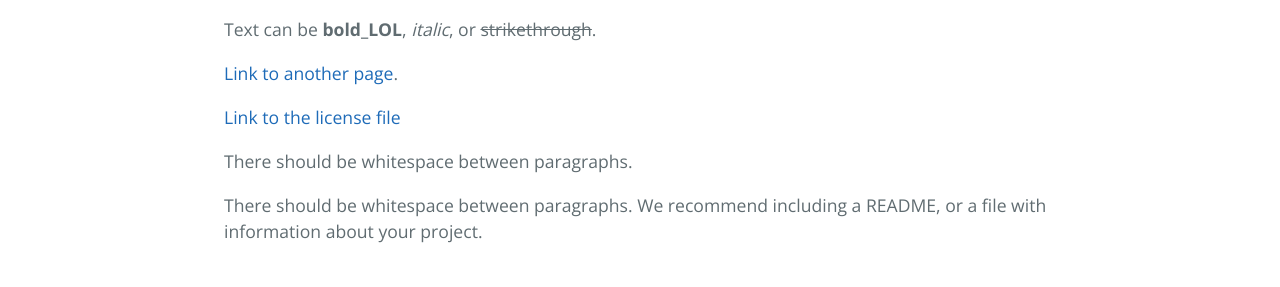
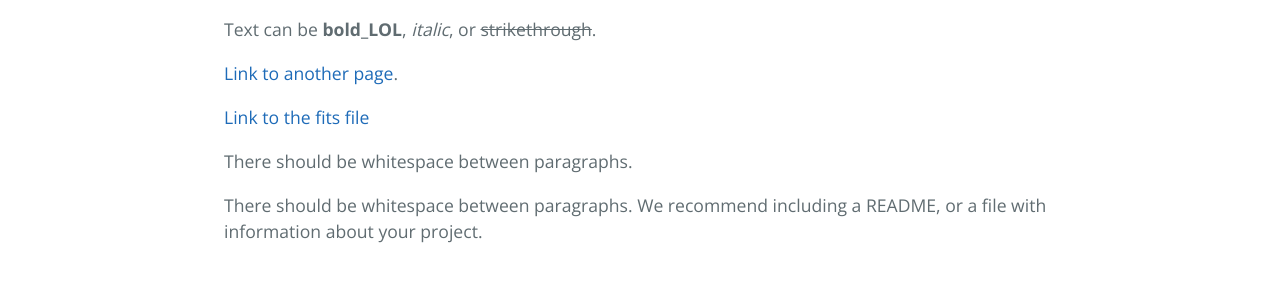
Before and after one commit to TDLMC/TDLMC.github.io, a Jekyll site: the page built from index.md, in a window 1280 px wide and 900 px high. Shown: the part 411-698 px from the top of the window. Built offline with Jekyll 4.4.1, drawn with Linux system fonts in a browser that asks for light colours.

Commit message:
test download the fits

```diff
--- a/index.md
+++ b/index.md
@@ -6,7 +6,7 @@ Text can be **bold_LOL**, _italic_, or ~~strikethrough~~.
 
 [Link to another page](another-page).
 
-[Link to the license file](LICENSE)
+[Link to the fits file](imoutpt_7.fits)
 
 There should be whitespace between paragraphs.
 
```
